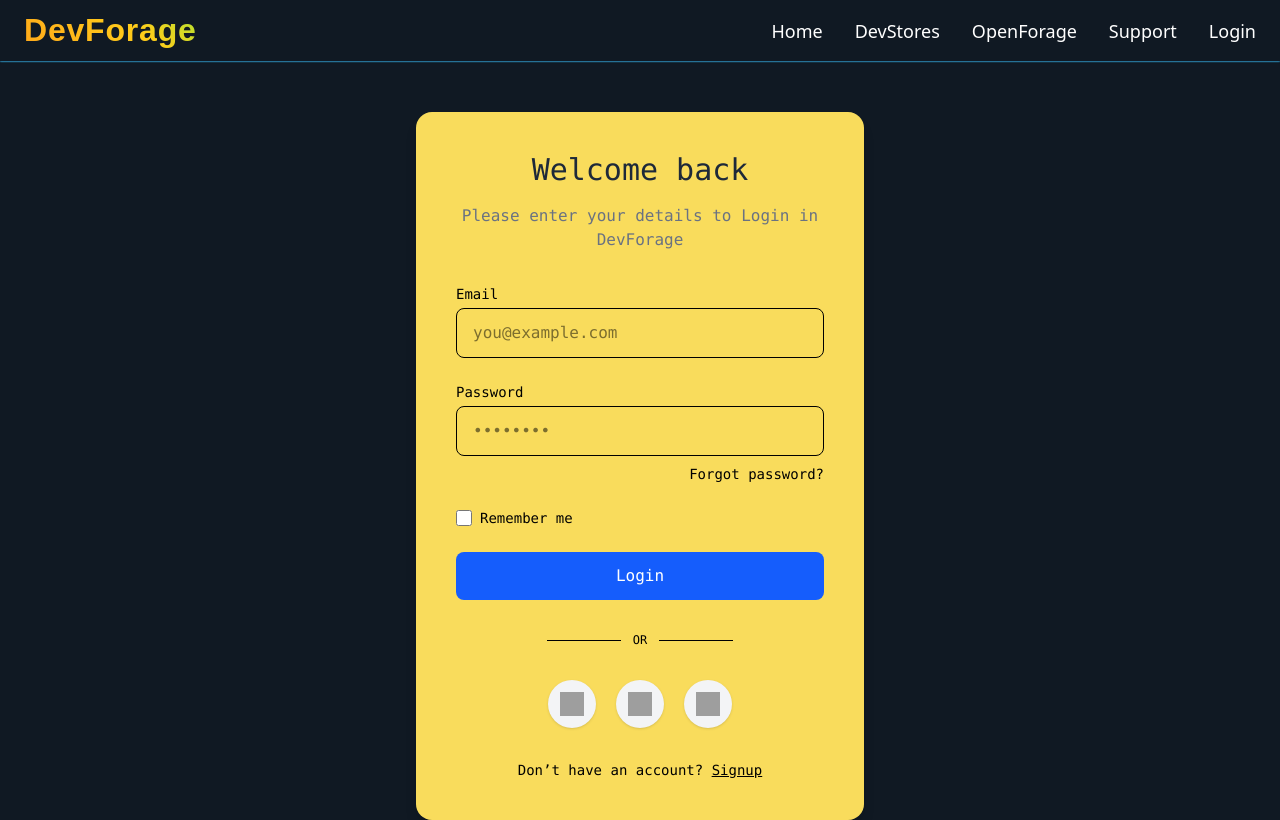
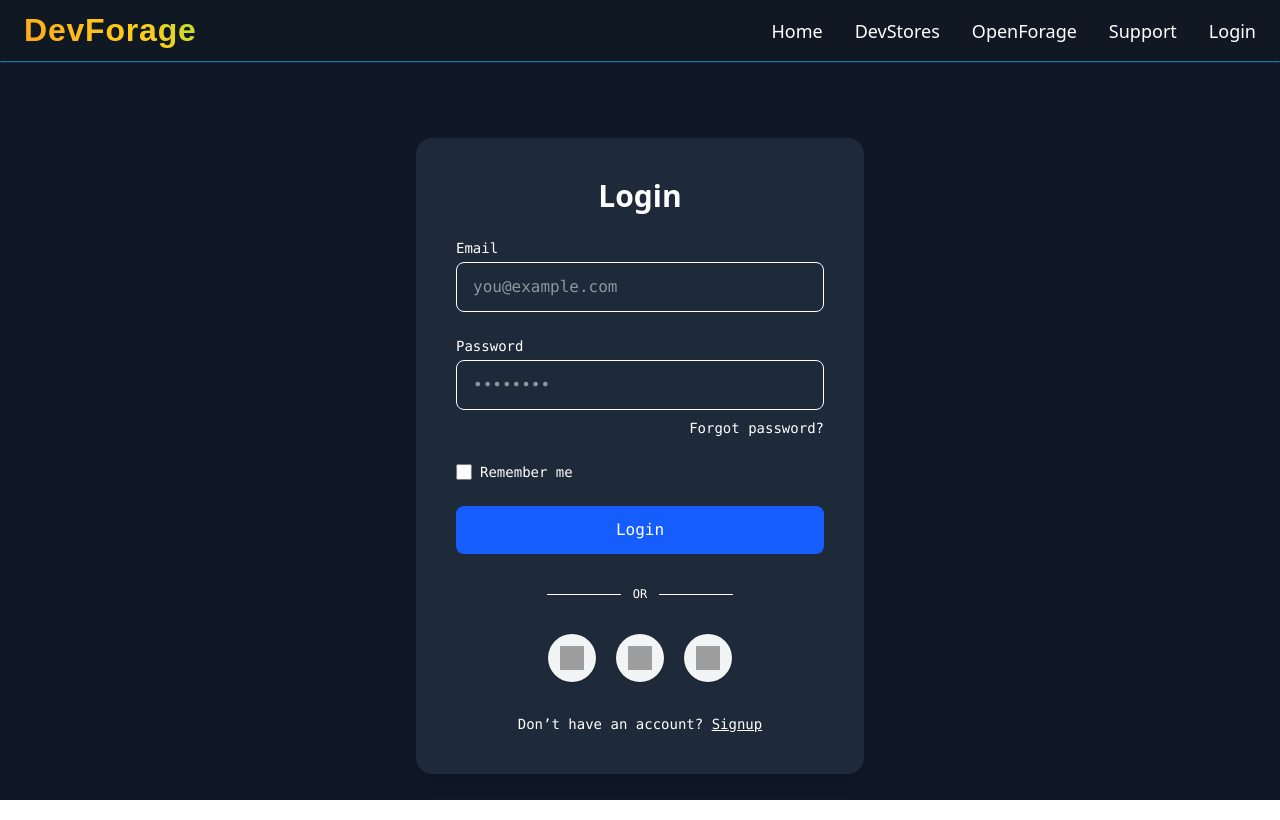
Before and after one commit to raushan-sinha/dev-forage, a React (Vite) app: page /login in a window 1280 px wide. Built offline with nearby package versions, Linux system fonts and the light colour scheme; grey boxes are pictures that could not be loaded.

Commit message:
Login page changed

```diff
--- a/src/authentication/Signup.jsx
+++ b/src/authentication/Signup.jsx
@@ -1,13 +1,10 @@
 import React from "react";
 import { signupData } from "../project-data/signupData";
 import { Link } from "react-router-dom";
-import Navbar from "../components/Navbar/Navbar";
 
 export default function Signup() {
     return (
         <>
-            <Navbar />
-
             <div className="flex items-center justify-center bg-[#101923] px-4 sm:px-6 lg:px-8 min-h-screen mt-12">
                 <div className="bg-white shadow-lg rounded-2xl p-8 w-full max-w-md">
                     <h2 className="text-2xl font-bold text-center text-gray-900 mb-2">
--- a/src/pages/Login.jsx
+++ b/src/pages/Login.jsx
@@ -8,16 +8,12 @@ export default function Login() {
         <>
             <Navbar />
 
-            <div className="flex items-center justify-center bg-[#101923] px-4 sm:px-6 lg:px-8 min-h-screen">
-                <div className="bg-[#f9dc5c] shadow-lg rounded-2xl p-6 sm:p-8 md:p-10 w-full max-w-md mt-24 md:mt-28">
+            <div className="flex items-center justify-center bg-gray-900 px-4 sm:px-6 lg:px-8 min-h-screen">
+                <div className="bg-gray-800 shadow-lg rounded-2xl p-6 sm:p-8 md:p-10 w-full max-w-md mt-24 md:mt-28 text-white">
                     {/* Heading */}
-                    <h2 className="text-2xl md:text-3xl font-mono text-center text-gray-800 mb-4">
+                    <h2 className="text-3xl md:text-3xl font-bold text-center text-white-800 mb-6">
                         {loginData.heading}
                     </h2>
-                    <p className="text-center text-sm md:text-base text-gray-500 mb-8 font-mono">
-                        {loginData.subText}
-                    </p>
-
                     {/* Form */}
                     <form className="space-y-6">
                         {loginData.fields.map((field) => (
--- a/src/project-data/loginData.js
+++ b/src/project-data/loginData.js
@@ -1,6 +1,5 @@
 export const loginData = {
-    heading: "Welcome back",
-    subText: "Please enter your details to Login in DevForage",
+    heading: "Login",
     fields: [
         {
             id: "email",
```
